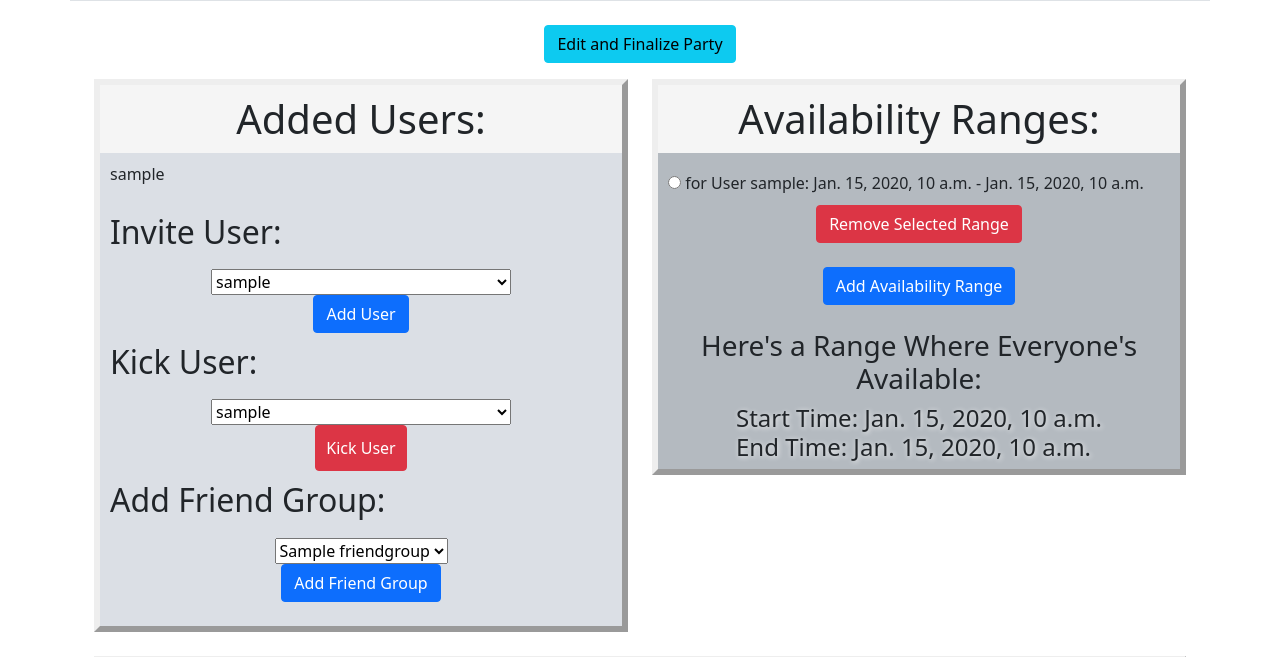
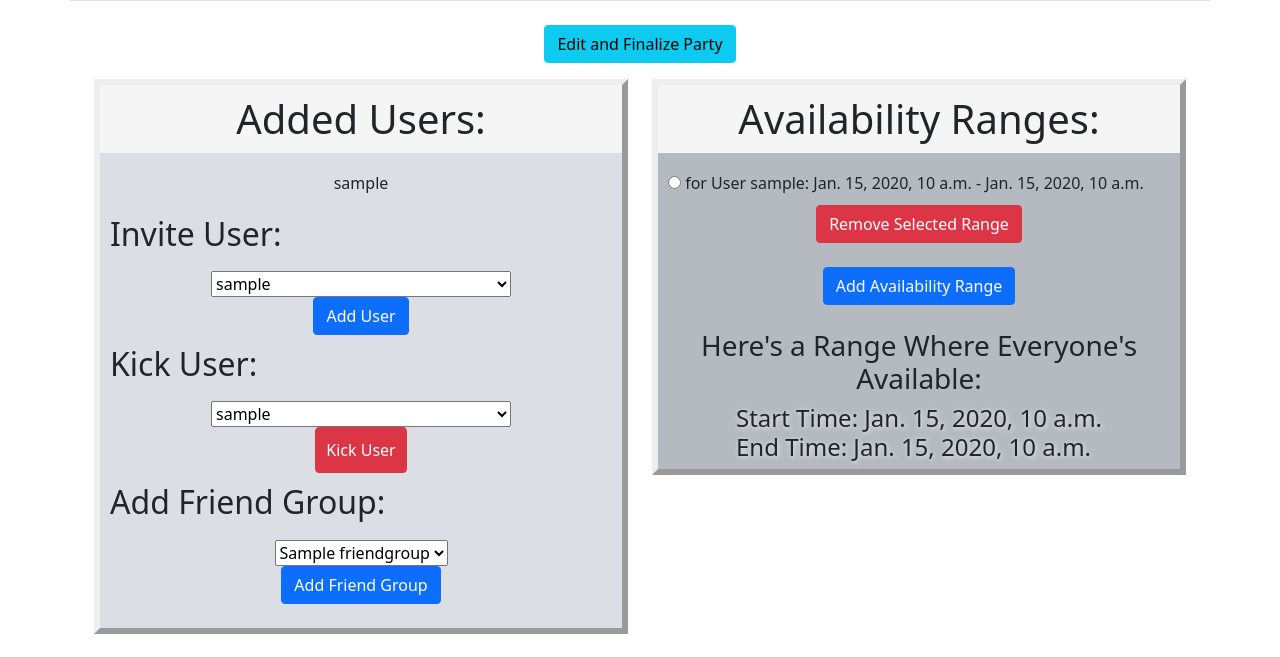
Before and after one commit to DecentDio/WatchParty, a Django app: page /1/ in a window 1280 px wide. Shown: the part 347-1004 px from the top of the page. Run offline with Django 4.2, Linux system fonts and the light colour scheme; a user stored in the database is signed in; tables that the repository leaves empty hold one stand-in row (values such as "Sample post"); some libraries are stand-ins or nearby versions.

Commit message:
Updated added user list display

```diff
--- a/organizer/templates/organizer/detail.html
+++ b/organizer/templates/organizer/detail.html
@@ -191,9 +191,13 @@
                         <!--<div class="d-flex flex-column align-items-center justify-content-center border">-->
                         <!-- LIST OF ADDED USERS -->
                             <p class="h1 text-center" style="padding: 10px 10px 10px 10px; background-color: whitesmoke;">Added Users:</p>
-                            {% for account in watchparty.addeduser_set.all %}
-                                <p style="padding: 1px 10px 1px 10px">{{ account.account }}</p>
-                            {% endfor %}
+                            <div class="d-flex flex-wrap justify-content-center">
+                                {% for account in watchparty.addeduser_set.all %}
+                                    <div style="padding: 10px 10px 10px 10px">
+                                        {{ account.account }}
+                                    </div>
+                                {% endfor %}
+                            </div>
                             <!-- INVITE NEW USERS -->
                             <h2 style="padding: 10px 10px 10px 10px">Invite User:</h2>
                             <form method="POST" action="{% url 'organizer:addUser' %}">
```
